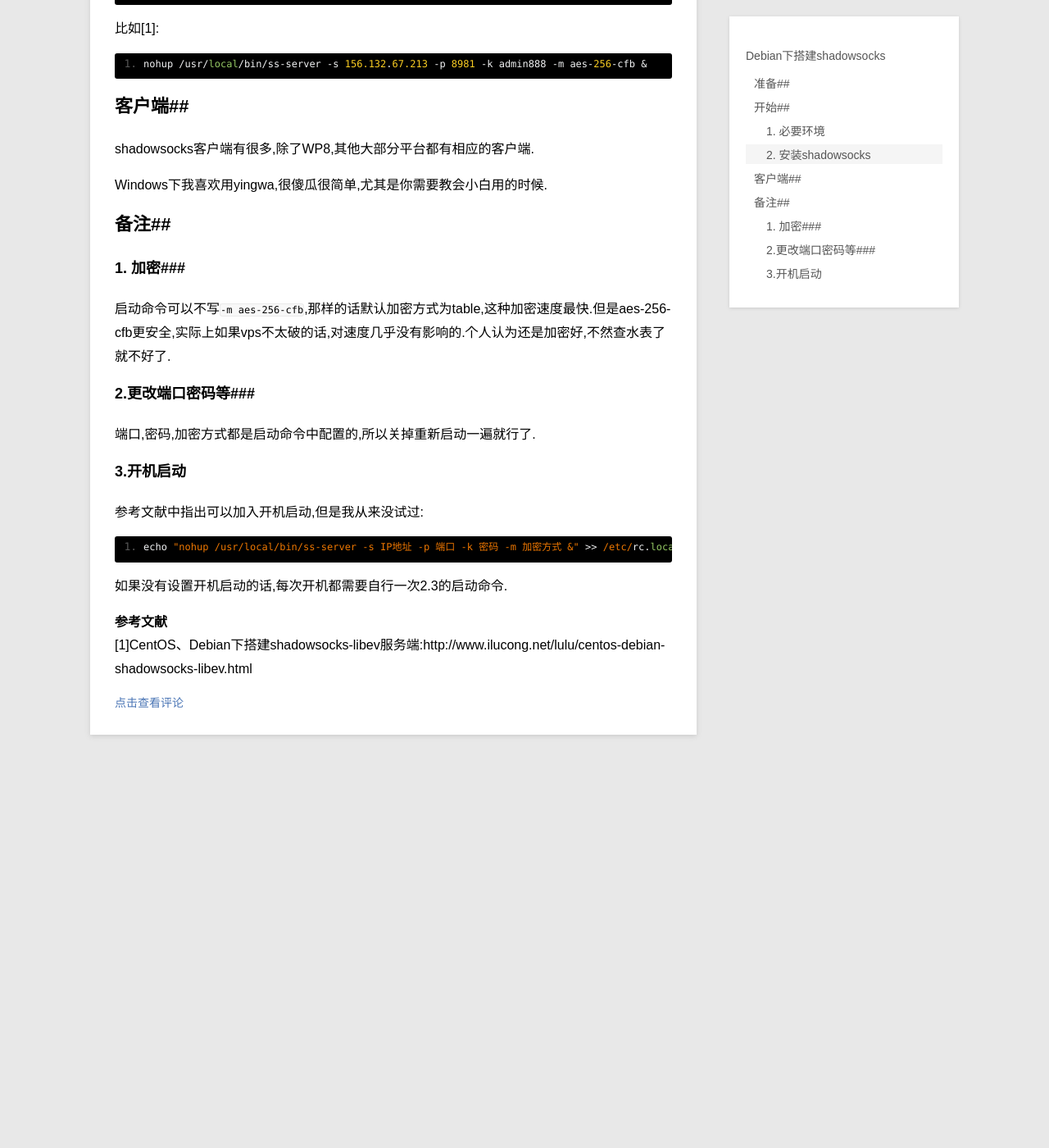
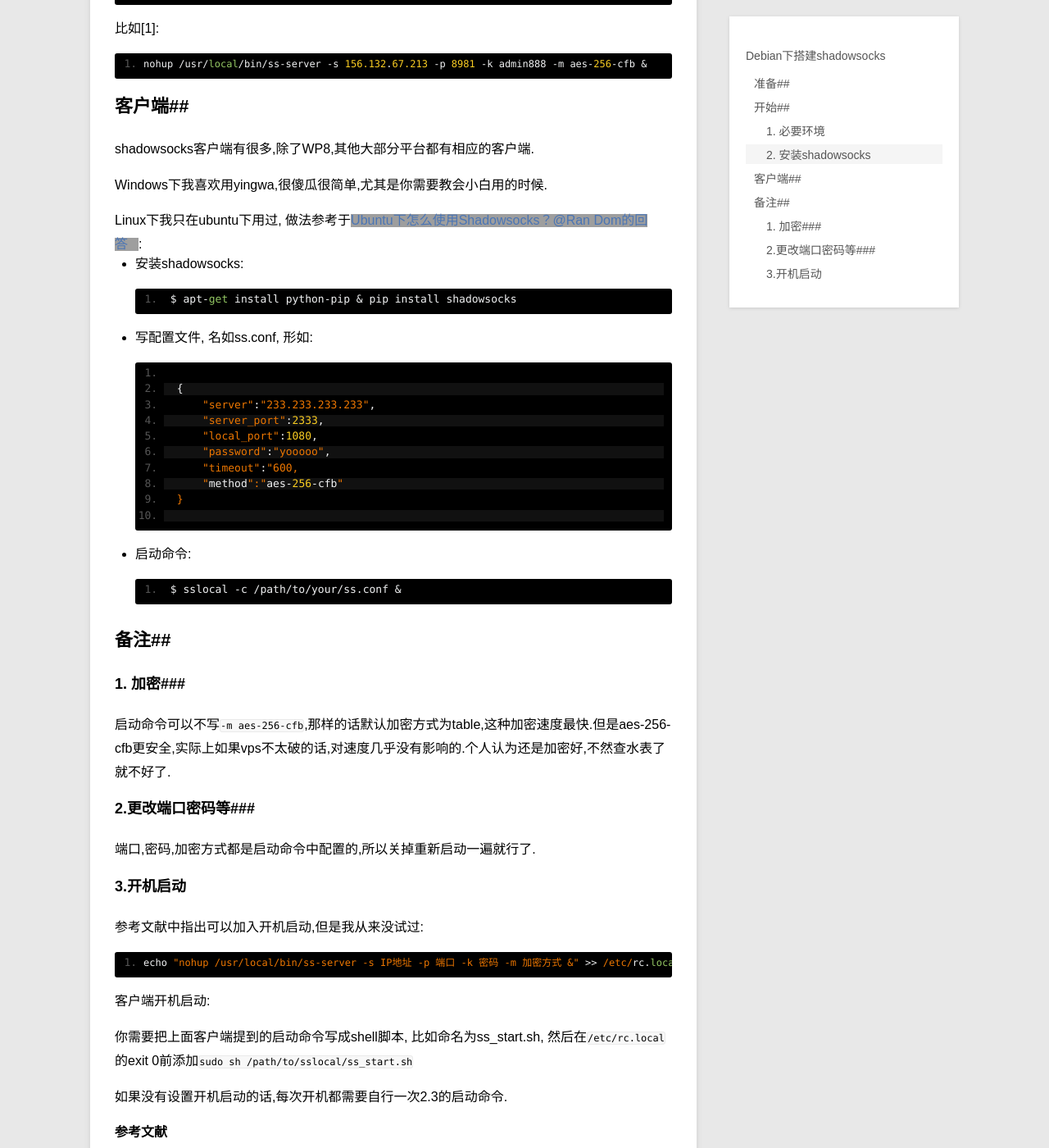
Before and after one commit to DengZuoheng/DengZuoheng.github.io, a Jekyll site: the page built from _posts/blog/2014-12-03-build-shadowsocks-in-debian.md, in a window 1280 px wide and 1400 px high, scrolled down 1160 px. Shown: the whole window at 82% size. Built offline with Jekyll 4.4.1, drawn with Linux system fonts in a browser that asks for light colours; Markdown is read by kramdown in place of the engine named in the settings; before the commit the page ends 2136 px from its top, so only the background shows below that; grey boxes are pictures that could not be loaded.

Commit message:
更新ss搭建

```diff
--- a/_posts/blog/2014-12-03-build-shadowsocks-in-debian.md
+++ b/_posts/blog/2014-12-03-build-shadowsocks-in-debian.md
@@ -48,6 +48,25 @@ shadowsocks客户端有很多,除了WP8,其他大部分平台都有相应的客
 
 Windows下我喜欢用yingwa,很傻瓜很简单,尤其是你需要教会小白用的时候.
 
+Linux下我只在ubuntu下用过, 做法参考于[Ubuntu下怎么使用Shadowsocks？@Ran Dom的回答](http://www.zhihu.com/question/26418370/answer/40060476):
+
+- 安装shadowsocks:
+	<pre> $ apt-get install python-pip & pip install shadowsocks </pre>
+- 写配置文件, 名如ss.conf, 形如:
+	<pre>
+	{
+		"server":"233.233.233.233",
+		"server_port":2333,
+		"local_port":1080,
+		"password":"yooooo",
+		"timeout":"600,
+		"method":"aes-256-cfb"
+	}
+	</pre>
+- 启动命令:
+	<pre> $ sslocal -c /path/to/your/ss.conf & </pre>
+
+
 ##备注##
 ###1. 加密###
 启动命令可以不写`-m aes-256-cfb`,那样的话默认加密方式为table,这种加密速度最快.但是aes-256-cfb更安全,实际上如果vps不太破的话,对速度几乎没有影响的.个人认为还是加密好,不然查水表了就不好了.
@@ -60,6 +79,10 @@ Windows下我喜欢用yingwa,很傻瓜很简单,尤其是你需要教会小白
 
     echo "nohup /usr/local/bin/ss-server -s IP地址 -p 端口 -k 密码 -m 加密方式 &" >> /etc/rc.local
 
+客户端开机启动:
+
+你需要把上面客户端提到的启动命令写成shell脚本, 比如命名为ss_start.sh, 然后在`/etc/rc.local`的exit 0前添加`sudo sh /path/to/sslocal/ss_start.sh`
+
 如果没有设置开机启动的话,每次开机都需要自行一次2.3的启动命令.
 
 **参考文献**
```
